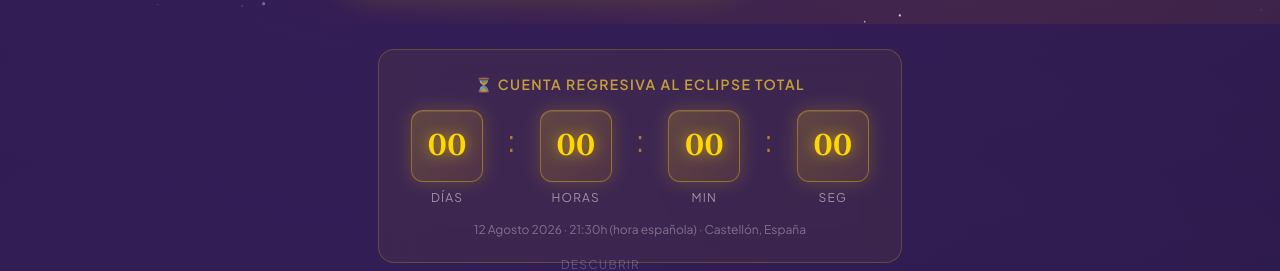
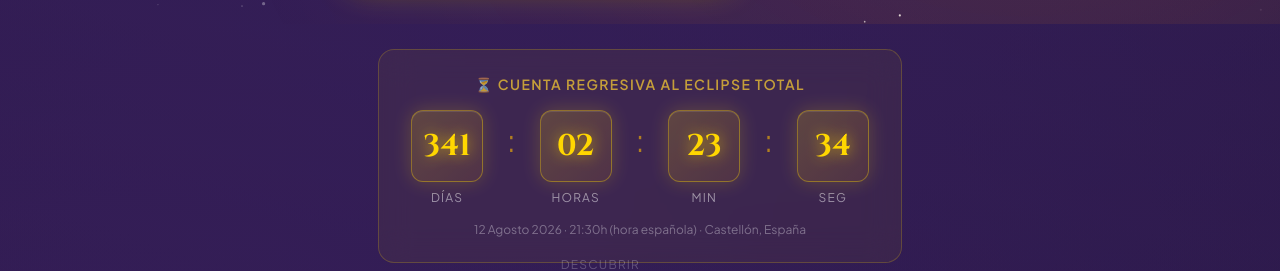
Before and after one commit to victoriafaci-oss/stellaway, a React (Vite) app: page / in a window 1280 px wide. Shown: the part 776-1047 px from the top of the page. Built offline with nearby package versions, Linux system fonts and the light colour scheme; no server answers; the database is empty; a web font is replaced by a local one.

Commit message:
Update LandingPage.tsx
actualizada fecha del próximo eclipse solar total el 2-8-2027

```diff
--- a/src/components/LandingPage.tsx
+++ b/src/components/LandingPage.tsx
@@ -4,8 +4,8 @@ interface LandingPageProps {
   onEnterApp: () => void;
 }
 
-// ---- Countdown to Eclipse Aug 12, 2026 ----
-const ECLIPSE_DATE = new Date('2026-08-12T19:30:00Z');
+// ---- Countdown to Eclipse Aug 2, 2027 ----
+const ECLIPSE_DATE = new Date('2027-08-02T19:30:00Z');
 
 function useCountdown() {
   const [timeLeft, setTimeLeft] = useState({ days: 0, hours: 0, minutes: 0, seconds: 0 });
```
